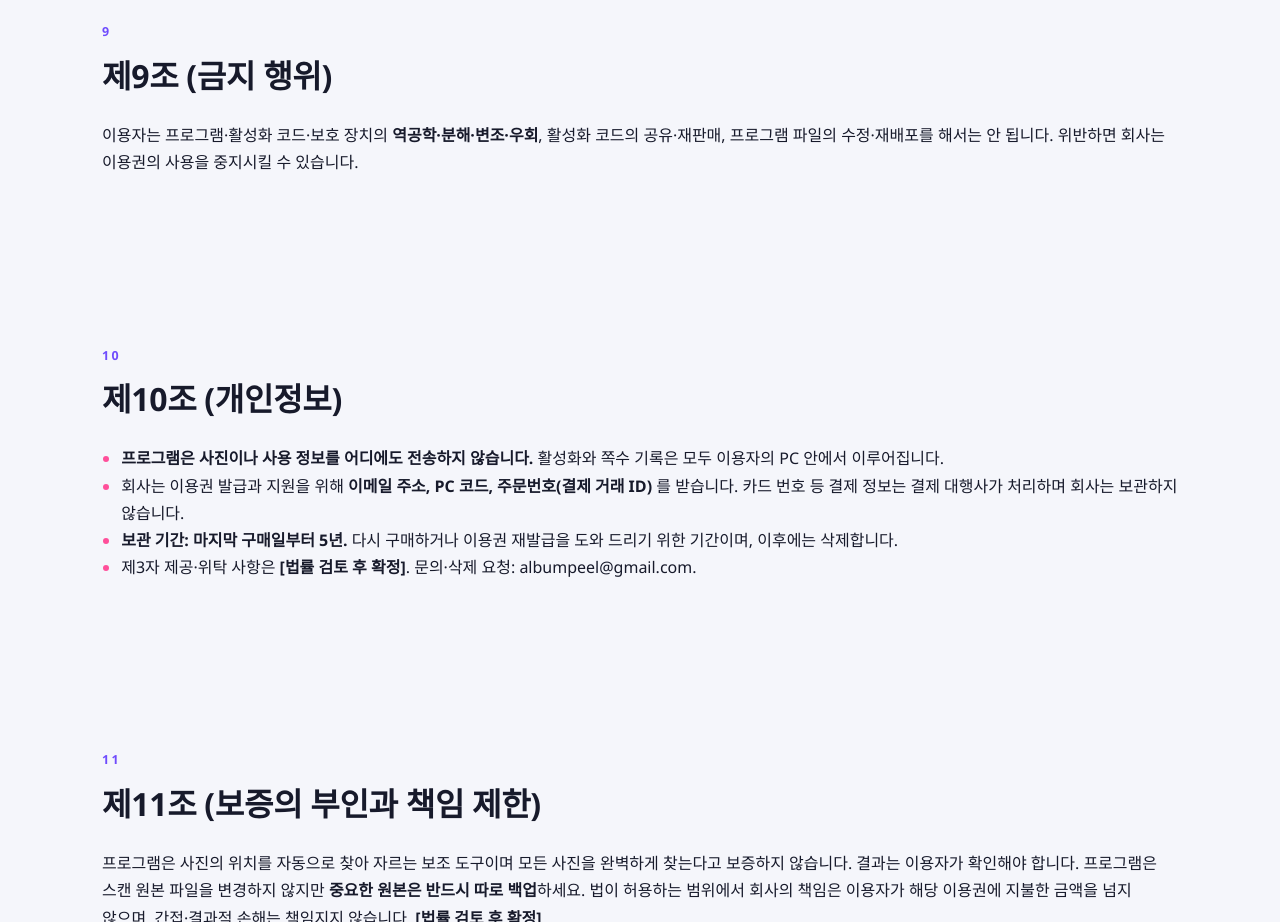
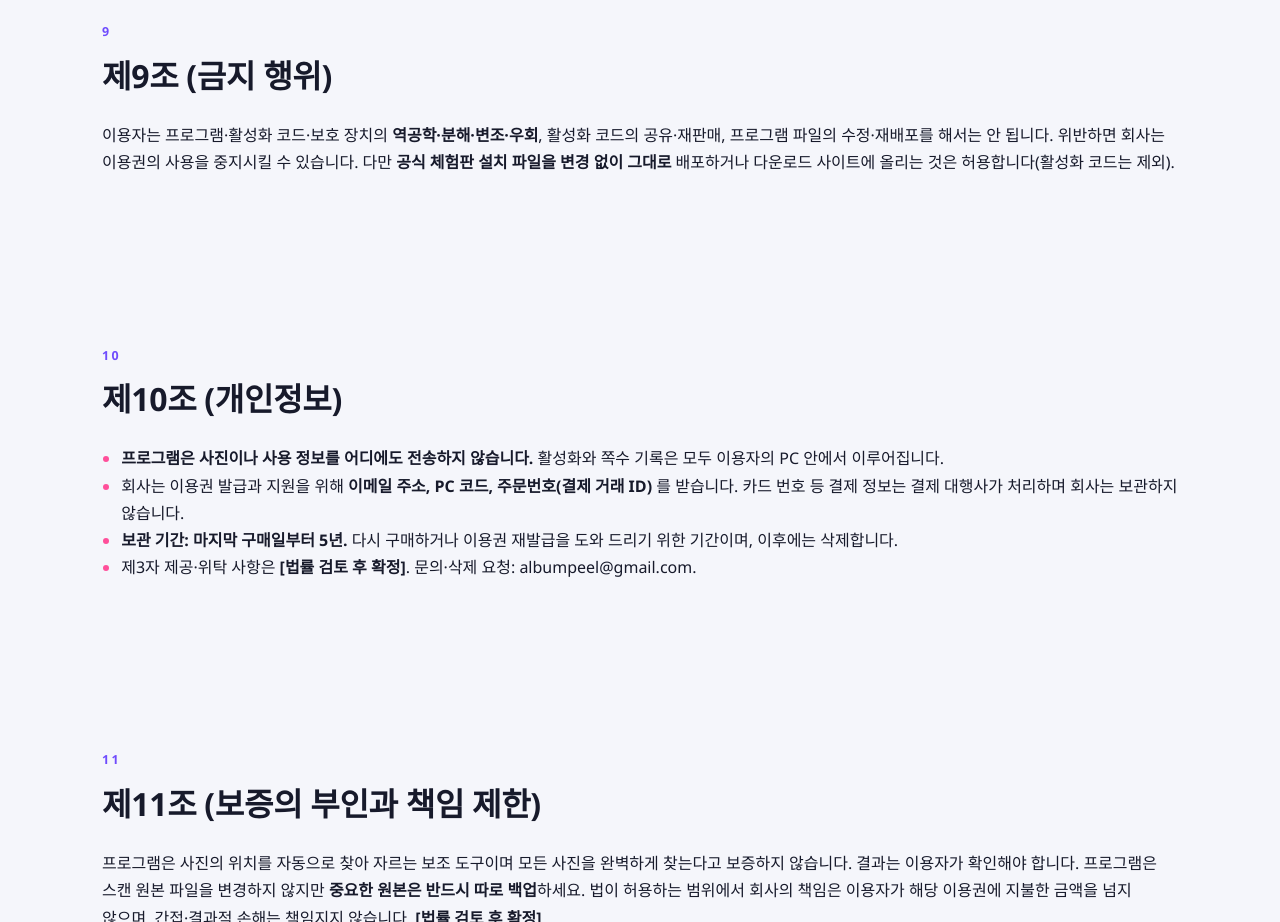
Before and after one commit to XColorInt/albumpeel, a plain HTML site: page public/ko/terms.html in a window 1280 px wide. Shown: the part 3420-4342 px from the top of the page. Drawn offline with Linux system fonts and the light colour scheme.

Commit message:
Terms: allow unmodified trial installer distribution (download portals)
Co-Authored-By: Claude Sonnet 5.5 <noreply@anthropic.com>

```diff
--- a/public/ko/terms.html
+++ b/public/ko/terms.html
@@ -23,7 +23,7 @@
 <li>활성화 코드를 발급·전달한 뒤에는 디지털 콘텐츠의 제공이 시작되므로 <b>환불하지 않습니다</b>. 구매 전에 체험판으로 충분히 확인해 주세요.</li>
 <li>다만 활성화 코드 발급 전의 취소, 중복 결제, 회사의 사유로 활성화가 불가능하고 해결되지 않는 경우에는 환불합니다.</li>
 <li class="note">[법률 검토 필요: 국내 소비자 관련 법령(디지털 콘텐츠의 청약철회 제한 요건과 사전 고지 방식)과 결제 대행사 정책과의 정합성]</li></ul></div></section>
-<section><div class="wrap"><h2><small>9</small>제9조 (금지 행위)</h2><p>이용자는 프로그램·활성화 코드·보호 장치의 <b>역공학·분해·변조·우회</b>, 활성화 코드의 공유·재판매, 프로그램 파일의 수정·재배포를 해서는 안 됩니다. 위반하면 회사는 이용권의 사용을 중지시킬 수 있습니다.</p></div></section>
+<section><div class="wrap"><h2><small>9</small>제9조 (금지 행위)</h2><p>이용자는 프로그램·활성화 코드·보호 장치의 <b>역공학·분해·변조·우회</b>, 활성화 코드의 공유·재판매, 프로그램 파일의 수정·재배포를 해서는 안 됩니다. 위반하면 회사는 이용권의 사용을 중지시킬 수 있습니다. 다만 <b>공식 체험판 설치 파일을 변경 없이 그대로</b> 배포하거나 다운로드 사이트에 올리는 것은 허용합니다(활성화 코드는 제외).</p></div></section>
 <section><div class="wrap"><h2><small>10</small>제10조 (개인정보)</h2><ul>
 <li><b>프로그램은 사진이나 사용 정보를 어디에도 전송하지 않습니다.</b> 활성화와 쪽수 기록은 모두 이용자의 PC 안에서 이루어집니다.</li>
 <li>회사는 이용권 발급과 지원을 위해 <b>이메일 주소, PC 코드, 주문번호(결제 거래 ID)</b> 를 받습니다. 카드 번호 등 결제 정보는 결제 대행사가 처리하며 회사는 보관하지 않습니다.</li>
```
Also changed, not shown: public/en/terms.html (+1 -1 lines).
